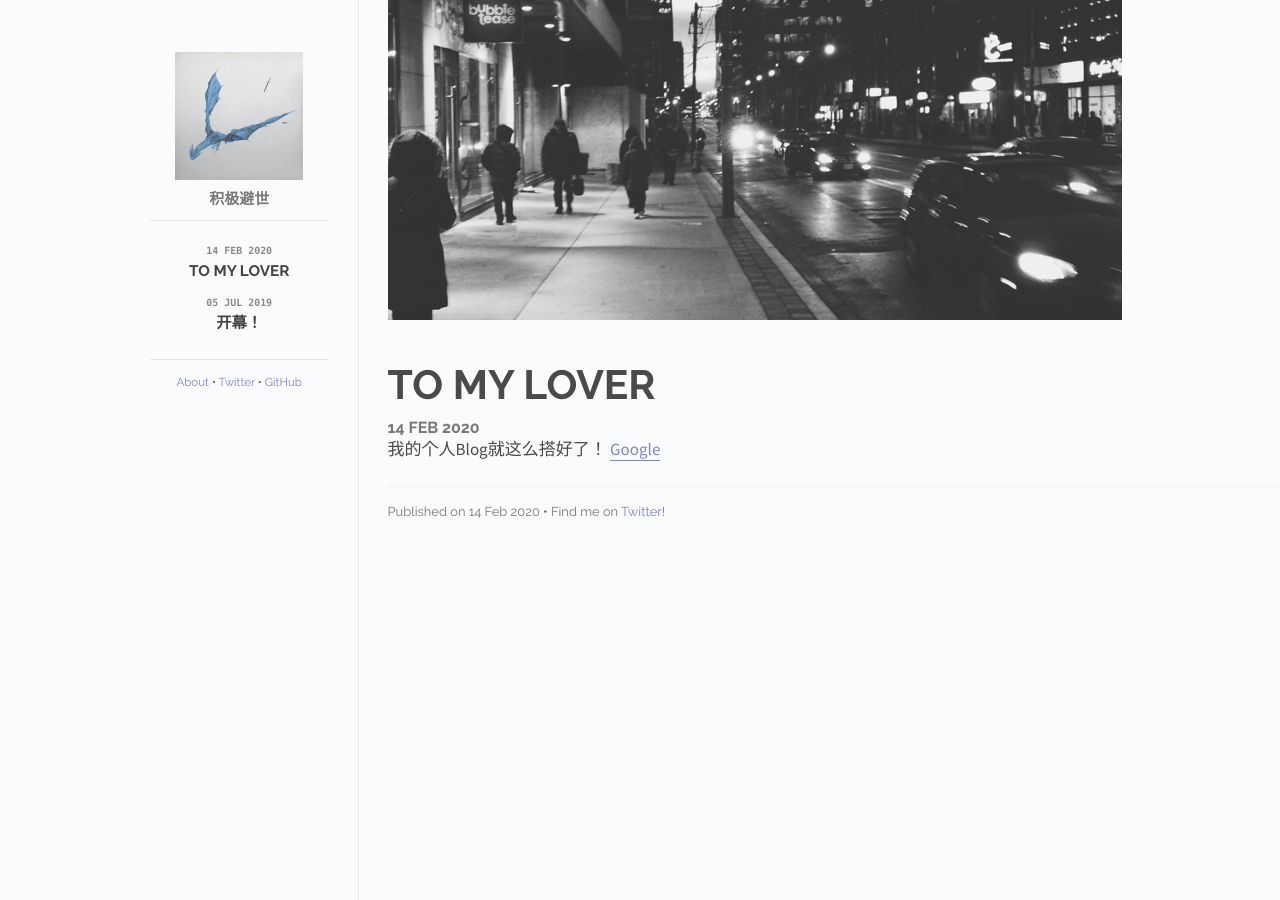
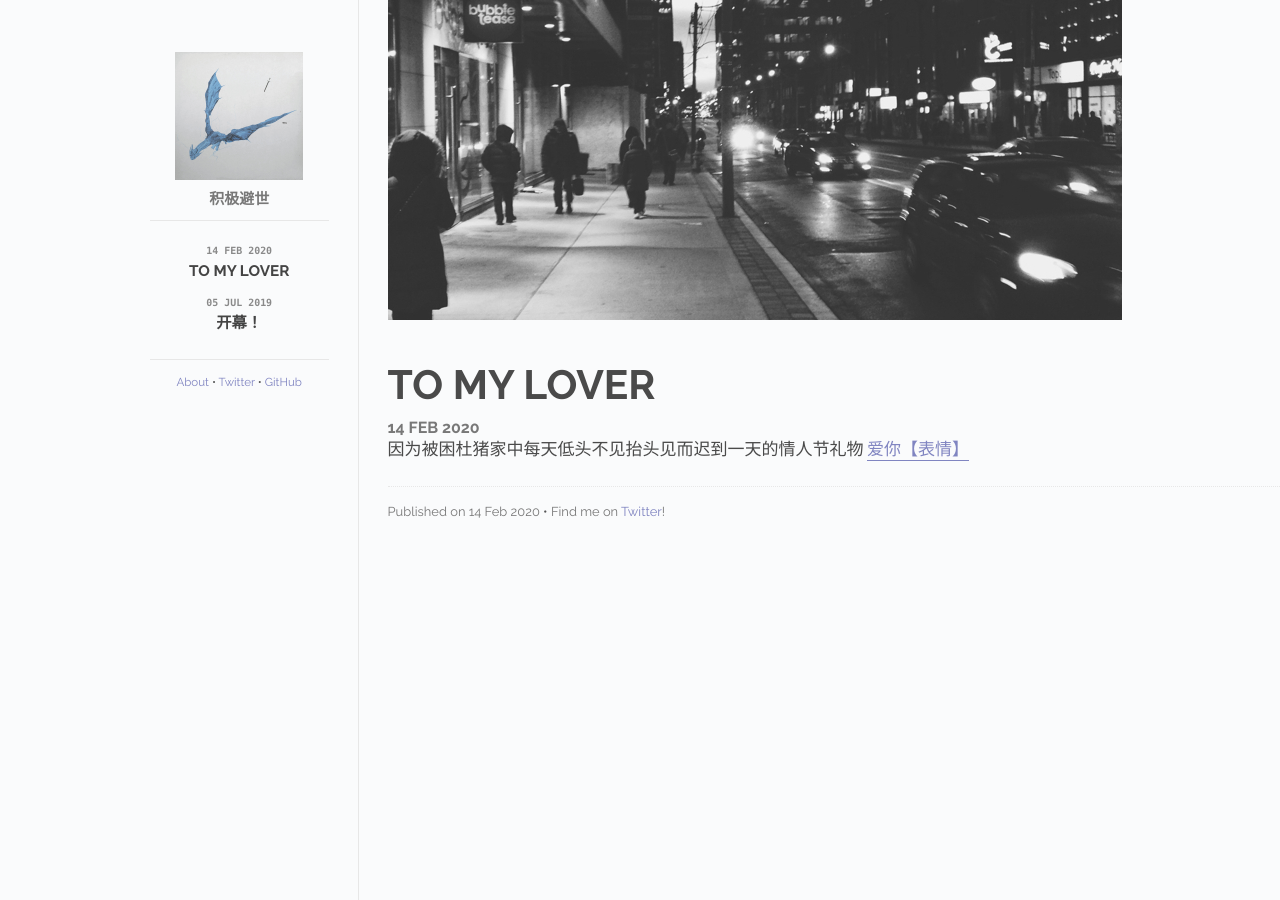
Before and after one commit to zhxieml/zhxieml.github.io, a Jekyll site: the page built from _posts/2020-02-14-V.md, in a window 1280 px wide. Built offline with Jekyll 4.4.1, drawn with Linux system fonts in a browser that asks for light colours.

Commit message:
update Valentines

```diff
--- a/_posts/2020-02-14-V.md
+++ b/_posts/2020-02-14-V.md
@@ -8,5 +8,4 @@ categories: posts
 
 
 
-我的个人Blog就这么搭好了！
-[Google](https://fffffarmer.github.io/Valentines)
+因为被困杜猪家中每天低头不见抬头见而迟到一天的情人节礼物 [爱你【表情】](https://fffffarmer.github.io/Valentines)
```
